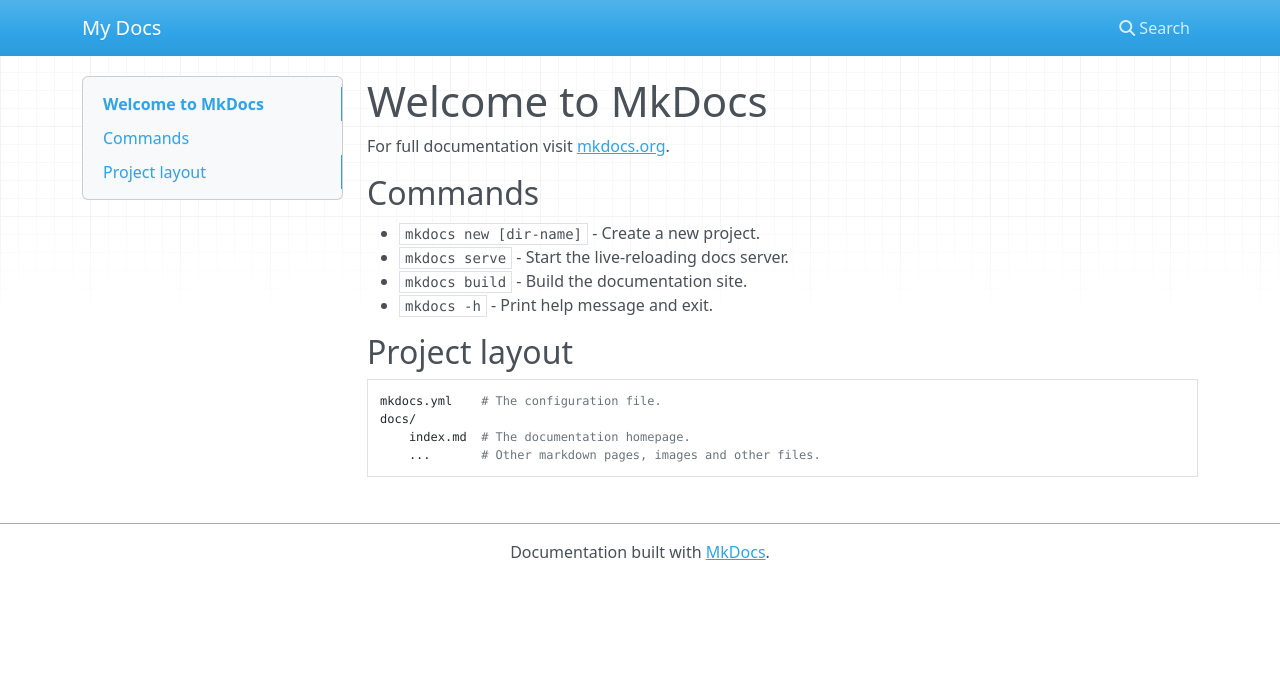
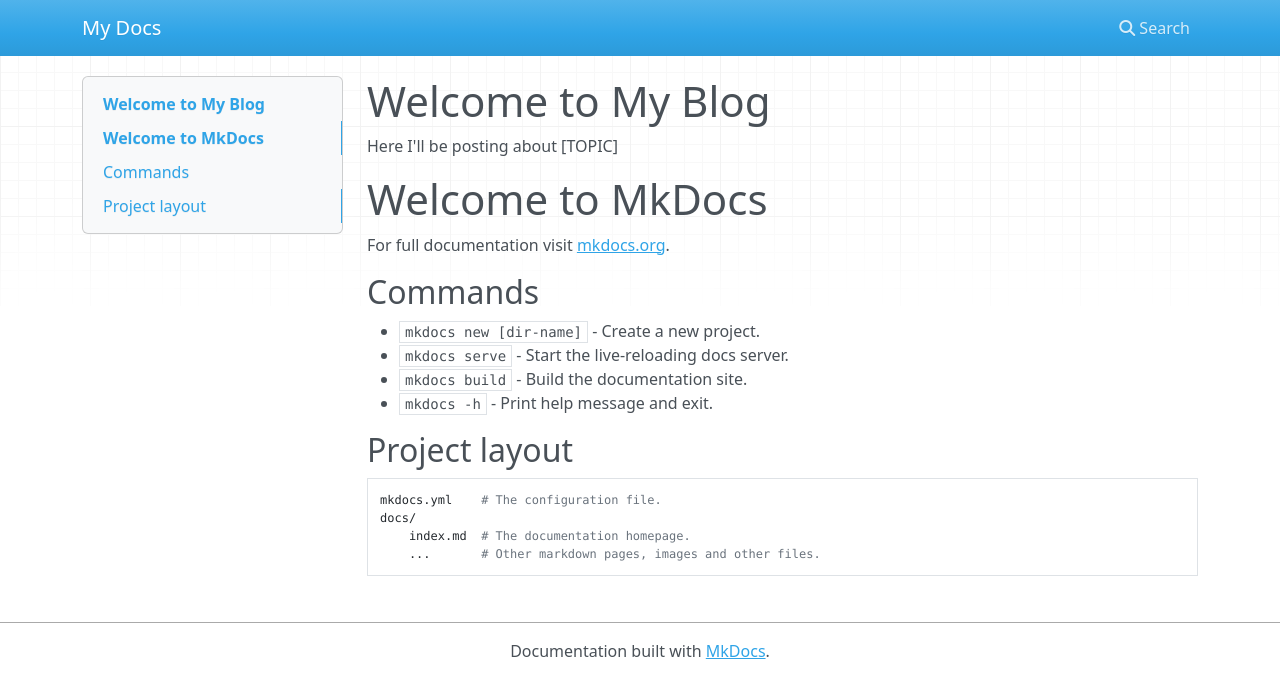
Before and after one commit to Soham-Metha/blog, an MkDocs documentation site: the page built from docs/index.md, in a window 1280 px wide. Shown: the top 698 px of the page. Built offline with MkDocs 1.6.1, drawn with Linux system fonts in a browser that asks for light colours; nearby versions of some CDN libraries.

Commit message:
02/01/2026 : 01:38:28

```diff
--- a/docs/index.md
+++ b/docs/index.md
@@ -1,3 +1,7 @@
+# Welcome to My Blog
+
+Here I'll be posting about [TOPIC]
+
 # Welcome to MkDocs
 
 For full documentation visit [mkdocs.org](https://www.mkdocs.org).
```
